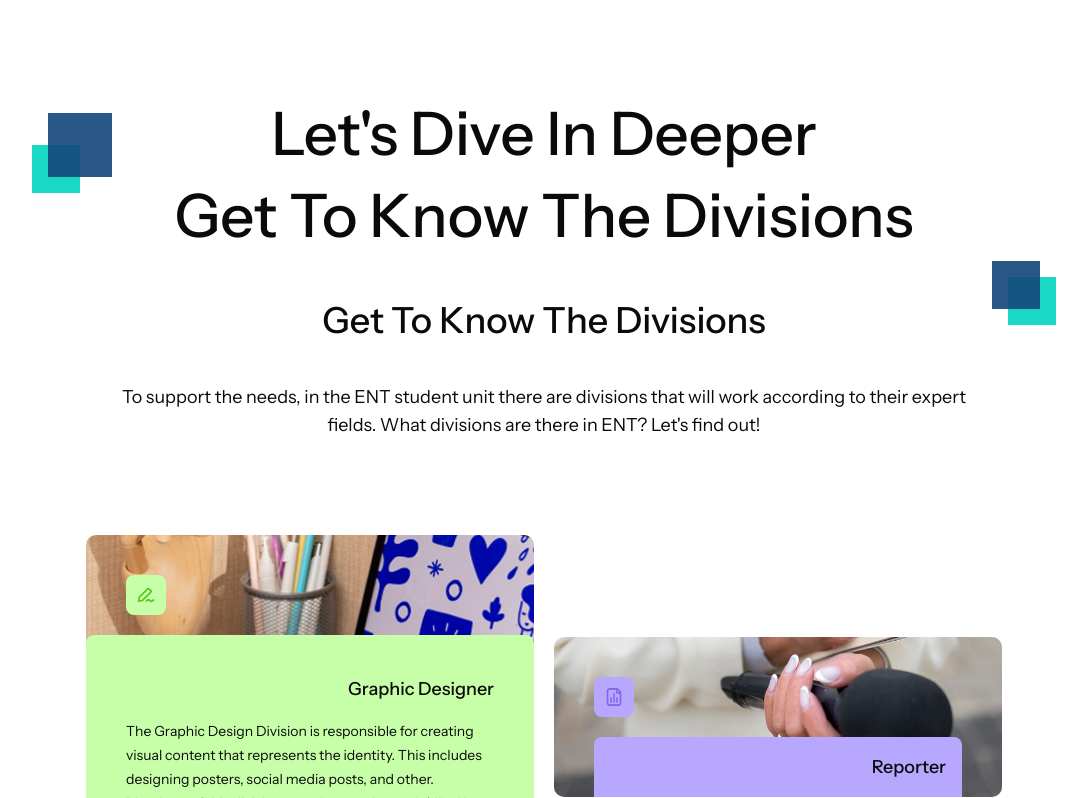
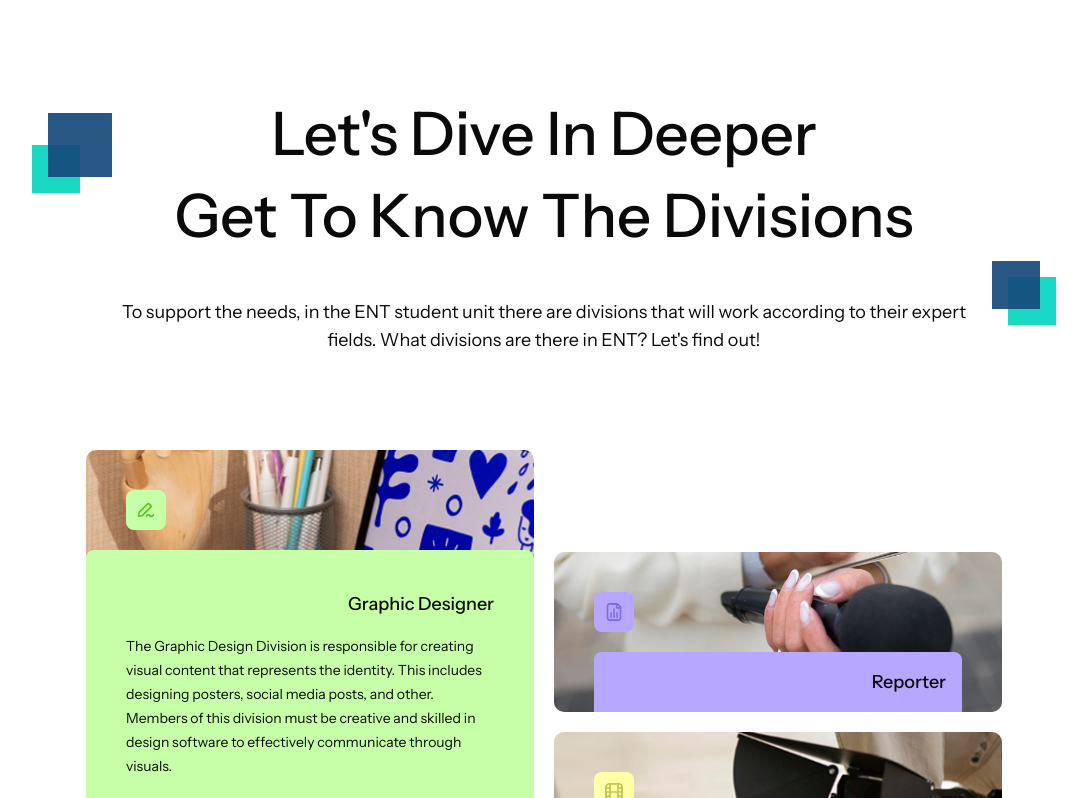
Before and after one commit to yasersyafa/ent-web-next, a Next.js app: page / in a window 1280 px wide. Shown: the part 1556-2354 px from the top of the page, without its empty margins (96-1183 px from the left). Built offline with nearby package versions, Linux system fonts and the light colour scheme.

Commit message:
feat: add mobile only components

```diff
--- a/components/partials/division/division-section.tsx
+++ b/components/partials/division/division-section.tsx
@@ -18,12 +18,26 @@ export default function DivisionSection() {
             <BouncingSquares size="md" isMobile={false} isFlip={false} className="right-36 top-42" />
             <Image src={'/icons/star.svg'} alt="star.svg" width={20} height={20} className="absolute animate-spin right-5 top-5 md:hidden" />
 
+            {/* mobile section only */}
+            <div className="flex md:hidden flex-col px-5 space-y-6 mb-10">
+                <h1 className="font-medium text-4xl leading-tight">Let&apos;s Dive In Deeper</h1>
+                <p className="w-full max-w-4xl text-base text-balance">ENT is the Journalism and Network Team responsible for managing the official media accounts of Politeknik Elektronika Negeri Surabaya (PENS). It has the posibility to work for content, news, and video needs. We can help in terms of brainstorming, technical execution, to marketing publications.</p>
+            </div>
+
+            <div className="realtive md:hidden px-5 my-20">
+                {/* decorative components */}
+                <div className="absolute right-5 w-[140px] h-[87px]">
+                    <Image src={'/icons/rafa.svg'} alt="rafa.svg" fill className="object-cover rounded-full rounded-br-none" />
+                </div>
+                <h1 className="text-6xl font-medium text-pretty leading-none">Where Learning Spirit And Passion Meet</h1>
+            </div>
+
             {/* title section */}
-            <div className="flex max-md:px-5 flex-col items-center space-y-10">
+            <div className="flex max-md:px-5 flex-col items-center space-y-6 md:space-y-10">
                 {/* title */}
                 <h1 className="font-medium max-md:hidden text-6xl md:text-center leading-snug">Let&apos;s Dive In Deeper <br />Get To Know The Divisions</h1>
                 {/* title mobile resolution */}
-                <h1 className="font-medium text-4xl leading-tight">Get To Know The Divisions</h1>
+                <h1 className="font-medium text-4xl leading-tight md:hidden">Get To Know The Divisions</h1>
                 <p className="w-full max-w-4xl md:text-center text-base md:text-lg">
                     To support the needs, in the ENT student unit there are divisions that will work according to their expert fields. What divisions are there in ENT? Let&apos;s find out!
                 </p>
--- a/components/partials/jumbotron.tsx
+++ b/components/partials/jumbotron.tsx
@@ -21,7 +21,7 @@ export default function Jumbotron() {
         {/* mobile decorative elements */}
         <BouncingSquares isFlip={true} isMobile size={'sm'} className="right-6 top-36" />
         <BouncingSquares isFlip={true} isMobile size={'sm'} className="right-6 bottom-36" />
-        <div className="font-medium text-5xl md:text-6xl lg:text-8xl max-w-4xl md:text-center max-sm:space-y-5">
+        <div className="font-medium text-6xl md:text-6xl lg:text-8xl max-w-4xl md:text-center max-sm:space-y-5">
           <div className="group flex max-sm:flex-col md:justify-center md:items-center gap-5" onMouseEnter={() => setIsNewsHovered(true)} onMouseLeave={() => setIsNewsHovered(false)}>
             <h1>EEPIS</h1>
             <motion.h1
```
Also changed, not shown: 1 other file (tests, documents, lock files or other folders).
